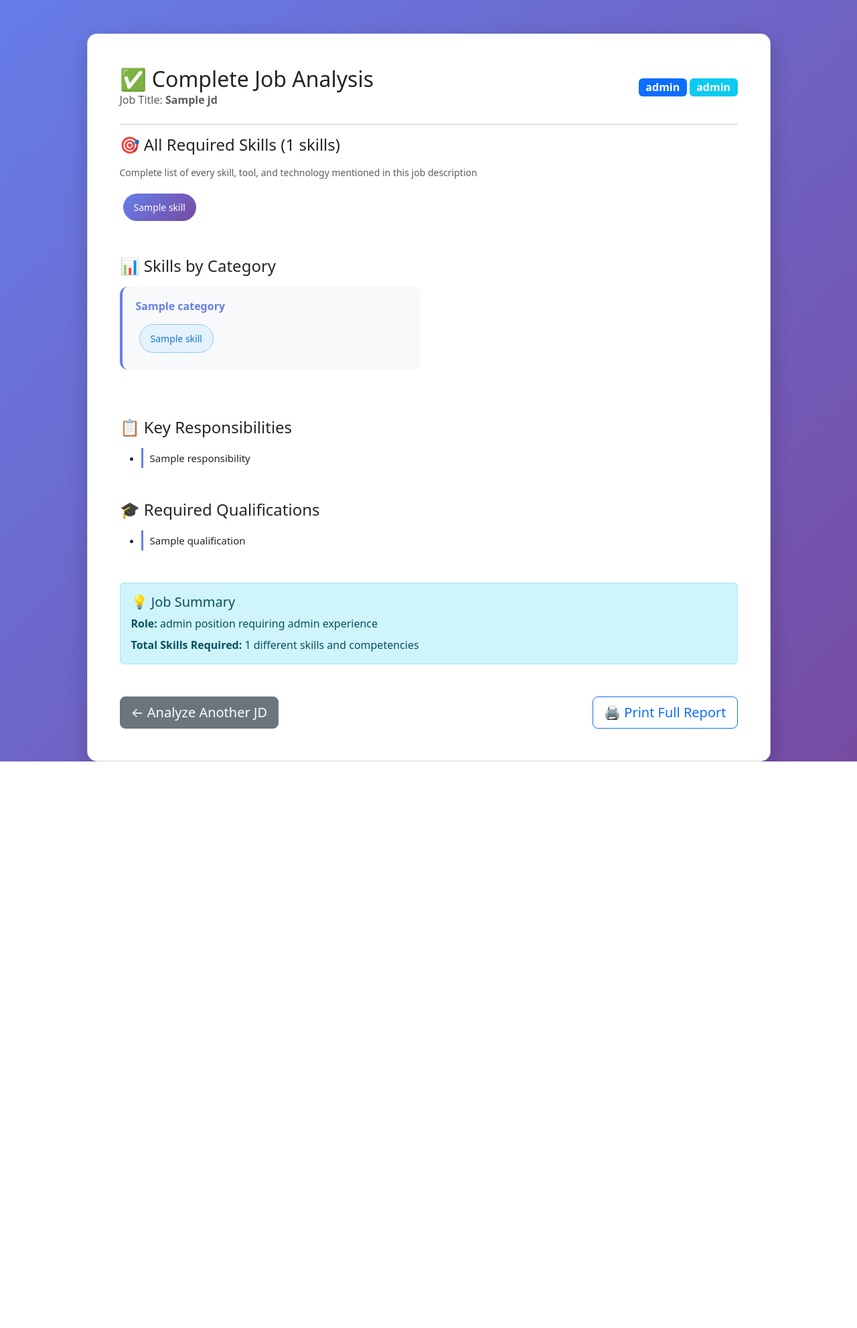
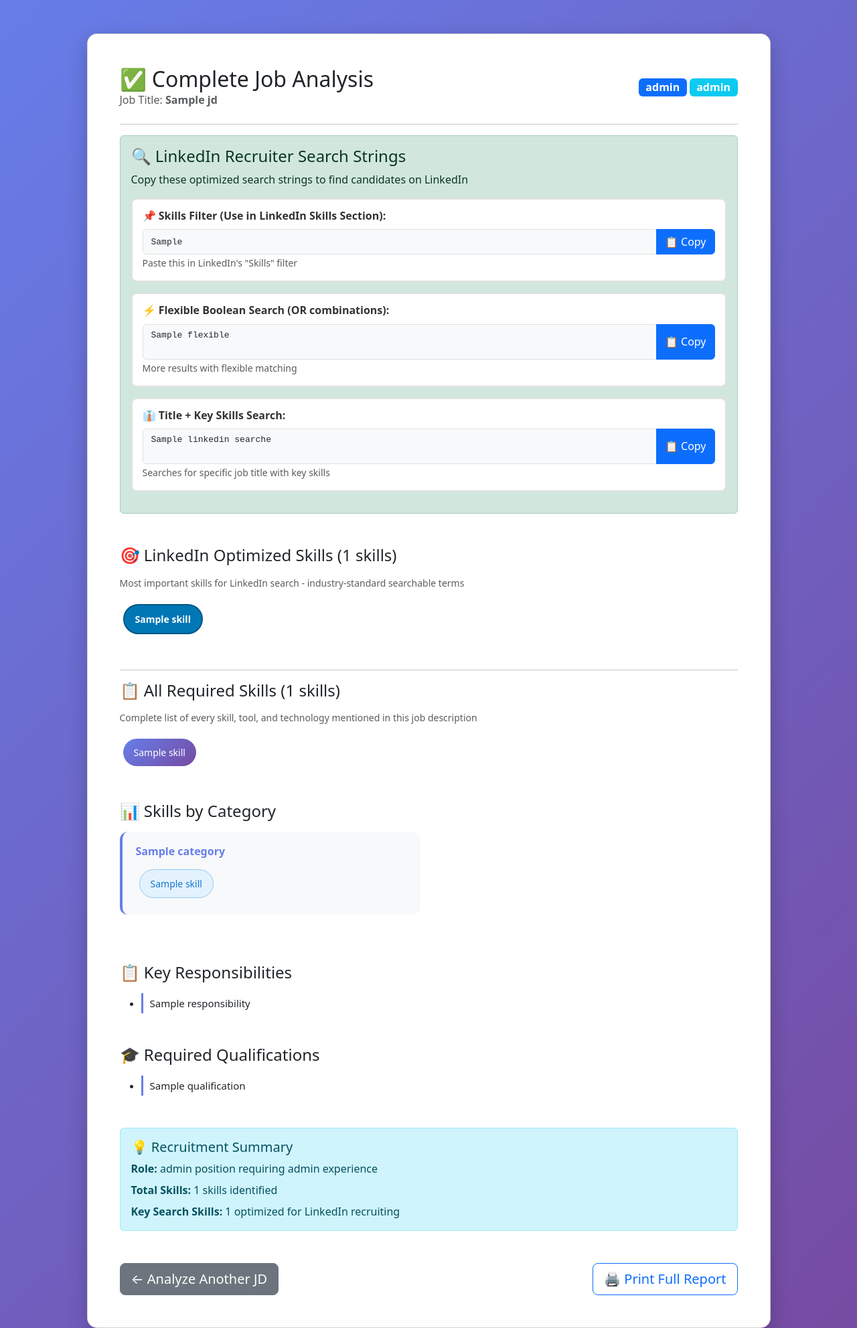
Before and after one commit to shauryasawai/Kunji_Skill_Analyzer_Pro, a Django app: template base/templates/base/results.html in a window 1280 px wide. Shown: the part 56-2039 px from the top of the page at 67% size. Before the commit the page ends 1193 px from the top, so only its background shows below. Run offline with Django 5.2, Linux system fonts and the light colour scheme; the template is opened without the code that fills it: most values are stand-ins (such as "Sample title", 1, 10 or a date in 2020).

Commit message:
Add LinkedIn search

```diff
--- a/base/templates/base/results.html
+++ b/base/templates/base/results.html
@@ -18,9 +18,74 @@
 
                 <hr>
 
+                <!-- LinkedIn Search Section -->
+                <div class="alert alert-success mb-5">
+                    <h4 class="alert-heading">🔍 LinkedIn Recruiter Search Strings</h4>
+                    <p class="mb-3">Copy these optimized search strings to find candidates on LinkedIn</p>
+
+                    {% if linkedin_searches %}
+
+                    <!-- Skills Filter -->
+                    <div class="search-box mb-3">
+                        <h6>📌 Skills Filter (Use in LinkedIn Skills Section):</h6>
+                        <div class="input-group">
+                            <input type="text" class="form-control" value="{{ linkedin_searches.skills_filter }}" id="skills-filter" readonly>
+                            <button class="btn btn-primary" onclick="copyToClipboard('skills-filter', this)">
+                                📋 Copy
+                            </button>
+                        </div>
+                        <small class="text-muted">Paste this in LinkedIn's "Skills" filter</small>
+                    </div>
+
+                    <!-- Basic Boolean Search -->
+
+                    <!-- Flexible Search -->
+                    {% if linkedin_searches.flexible %}
+                    <div class="search-box mb-3">
+                        <h6>⚡ Flexible Boolean Search (OR combinations):</h6>
+                        <div class="input-group">
+                            <textarea class="form-control" rows="2" id="boolean-flexible" readonly>{{ linkedin_searches.flexible }}</textarea>
+                            <button class="btn btn-primary" onclick="copyToClipboard('boolean-flexible', this)">
+                                📋 Copy
+                            </button>
+                        </div>
+                        <small class="text-muted">More results with flexible matching</small>
+                    </div>
+                    {% endif %}
+
+                    <!-- Title + Skills Search -->
+                    <div class="search-box mb-3">
+                        <h6>👔 Title + Key Skills Search:</h6>
+                        <div class="input-group">
+                            <textarea class="form-control" rows="2" id="title-search" readonly>{{ linkedin_searches.with_title }}</textarea>
+                            <button class="btn btn-primary" onclick="copyToClipboard('title-search', this)">
+                                📋 Copy
+                            </button>
+                        </div>
+                        <small class="text-muted">Searches for specific job title with key skills</small>
+                    </div>
+
+                    {% endif %}
+                </div>
+
+                <!-- LinkedIn Optimized Skills -->
+                <div class="mb-5">
+                    <h4 class="mb-3">🎯 LinkedIn Optimized Skills ({{ linkedin_skills|length }} skills)</h4>
+                    <p class="text-muted small">Most important skills for LinkedIn search - industry-standard searchable terms</p>
+                    <div class="skills-grid">
+                        {% for skill in linkedin_skills %}
+                            <span class="skill-badge linkedin-skill">{{ skill }}</span>
+                        {% empty %}
+                            <p class="text-muted">No LinkedIn skills extracted</p>
+                        {% endfor %}
+                    </div>
+                </div>
+
+                <hr>
+
                 <!-- All Skills Section -->
                 <div class="mb-5">
-                    <h4 class="mb-3">🎯 All Required Skills ({{ all_skills|length }} skills)</h4>
+                    <h4 class="mb-3">📋 All Required Skills ({{ all_skills|length }} skills)</h4>
                     <p class="text-muted small">Complete list of every skill, tool, and technology mentioned in this job description</p>
                     <div class="skills-grid">
                         {% for skill in all_skills %}
@@ -80,9 +145,10 @@
 
                 <!-- Job Summary Box -->
                 <div class="alert alert-info">
-                    <h5>💡 Job Summary</h5>
+                    <h5>💡 Recruitment Summary</h5>
                     <p class="mb-2"><strong>Role:</strong> {{ jd.role_category }} position requiring {{ jd.experience_level|lower }} experience</p>
-                    <p class="mb-0"><strong>Total Skills Required:</strong> {{ all_skills|length }} different skills and competencies</p>
+                    <p class="mb-2"><strong>Total Skills:</strong> {{ all_skills|length }} skills identified</p>
+                    <p class="mb-0"><strong>Key Search Skills:</strong> {{ linkedin_skills|length }} optimized for LinkedIn recruiting</p>
                 </div>
 
                 <div class="d-flex justify-content-between mt-5">
@@ -95,6 +161,26 @@
 </div>
 
 <style>
+    .search-box {
+        background: white;
+        padding: 15px;
+        border-radius: 8px;
+        border: 2px solid #e0e0e0;
+    }
+
+    .search-box h6 {
+        color: #333;
+        font-weight: 600;
+        margin-bottom: 10px;
+    }
+
+    .search-box textarea,
+    .search-box input {
+        font-family: 'Courier New', monospace;
+        font-size: 13px;
+        background: #f8f9fa;
+    }
+
     .skills-grid {
         display: flex;
         flex-wrap: wrap;
@@ -113,6 +199,13 @@
     .skill-badge:hover {
         transform: translateY(-2px);
         box-shadow: 0 4px 8px rgba(0,0,0,0.2);
+    }
+
+    .linkedin-skill {
+        background: #0077B5;
+        color: white;
+        border: 2px solid #005582;
+        font-weight: 600;
     }
 
     .all-skills {
@@ -151,9 +244,43 @@
         border-left: 3px solid #667eea;
     }
 
+    .btn-primary {
+        white-space: nowrap;
+    }
+
+    .input-group textarea {
+        resize: none;
+    }
+
     @media print {
         .btn { display: none; }
         .navbar { display: none; }
+        .search-box button { display: none; }
     }
 </style>
+
+<script>
+function copyToClipboard(elementId, button) {
+    const element = document.getElementById(elementId);
+    element.select();
+    element.setSelectionRange(0, 99999); // For mobile devices
+
+    // Copy to clipboard
+    navigator.clipboard.writeText(element.value).then(function() {
+        // Change button text temporarily
+        const originalText = button.innerHTML;
+        button.innerHTML = '✅ Copied!';
+        button.classList.remove('btn-primary');
+        button.classList.add('btn-success');
+
+        setTimeout(function() {
+            button.innerHTML = originalText;
+            button.classList.remove('btn-success');
+            button.classList.add('btn-primary');
+        }, 2000);
+    }).catch(function(err) {
+        alert('Failed to copy: ' + err);
+    });
+}
+</script>
 {% endblock %}
```
Also changed, not shown: base/models.py (+8 -0 lines), base/utils.py (+50 -4 lines), base/views.py (+18 -1 lines), base/migrations/0003_jobdescription_linkedin_search_string_and_more.py (added), db.sqlite3, 2 other files.
